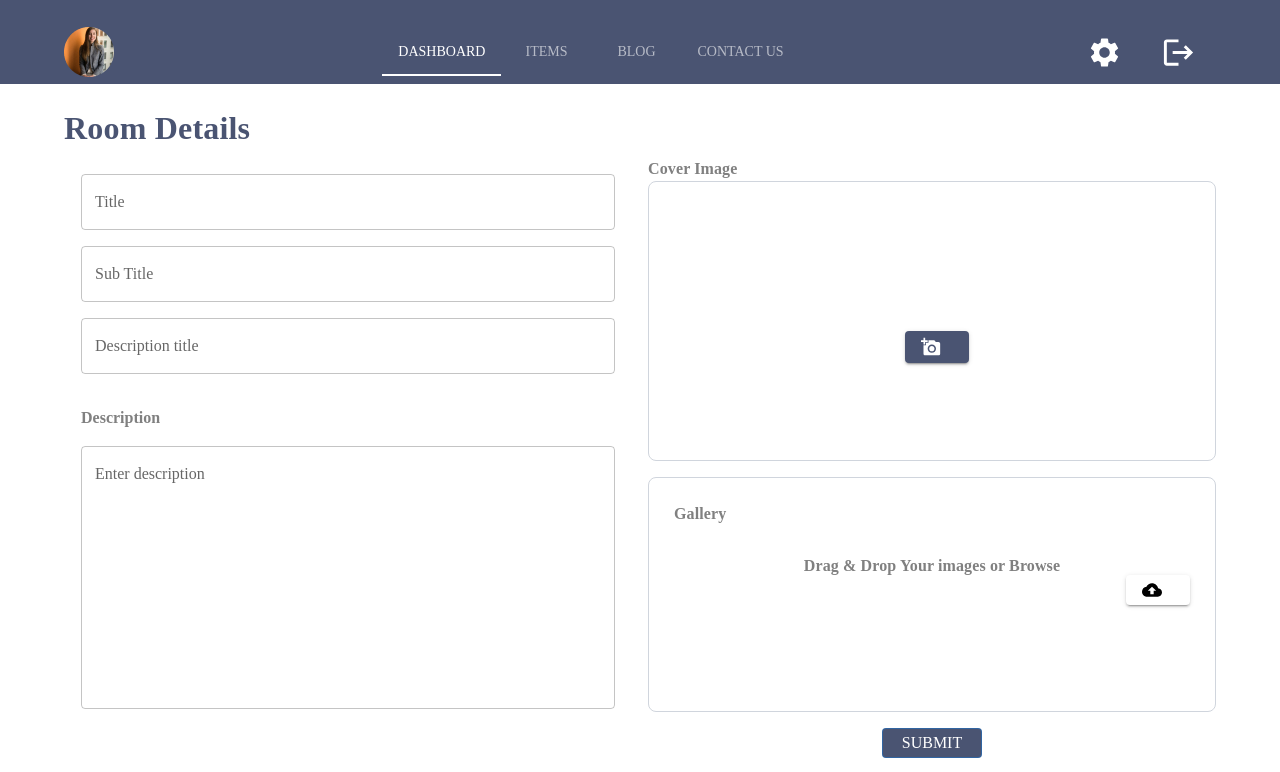
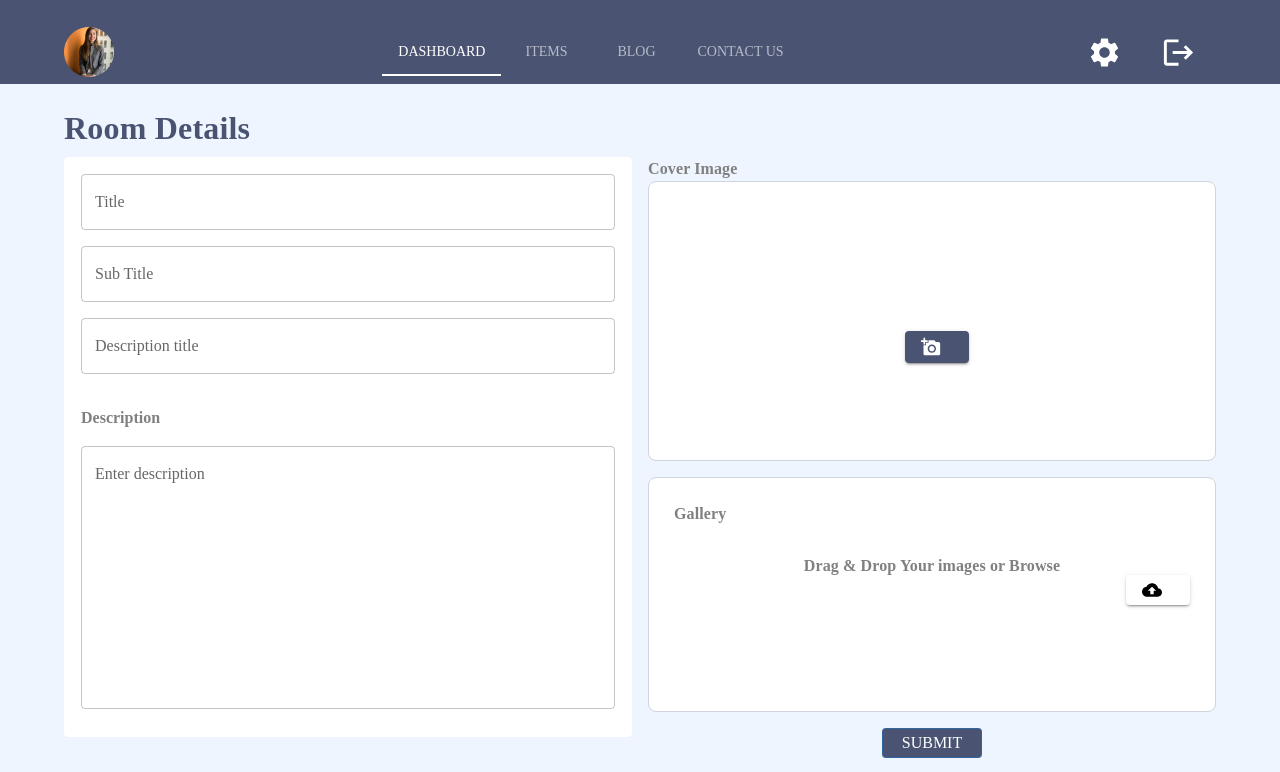
Before and after one commit to Software-Lifecycle-Consultants/slc-open-hms, a Next.js app: page /admin/room-details in a window 1280 px wide. Shown: the top 772 px of the page. Built offline with nearby package versions, Linux system fonts and the light colour scheme.

Commit message:
Updated Background color

```diff
--- a/app/admin/room-details/page.tsx
+++ b/app/admin/room-details/page.tsx
@@ -25,7 +25,9 @@ const VisuallyHiddenInput = styled("input")({
 const roomDetails = () => {
   return (
     <>
-      <Box sx={{ backgroundColor: "", padding: "10px 0", width: "100%" }}>
+      <Box
+        sx={{ backgroundColor: "#EEF5FF", padding: "10px 0", width: "100%" }}
+      >
         <Container>
           <HeadingBook />
         </Container>
@@ -33,6 +35,7 @@ const roomDetails = () => {
       <Box
         sx={{
           display: "grid",
+          backgroundColor: "#EEF5FF",
         }}
       >
         {/* (1) The Details component is imported and rendered here. */}
@@ -161,7 +164,7 @@ const roomDetails = () => {
                   }}
                 >
                   {" "}
-                 Save
+                  Save
                 </Typography>
               </Button>
             </Box>
```
